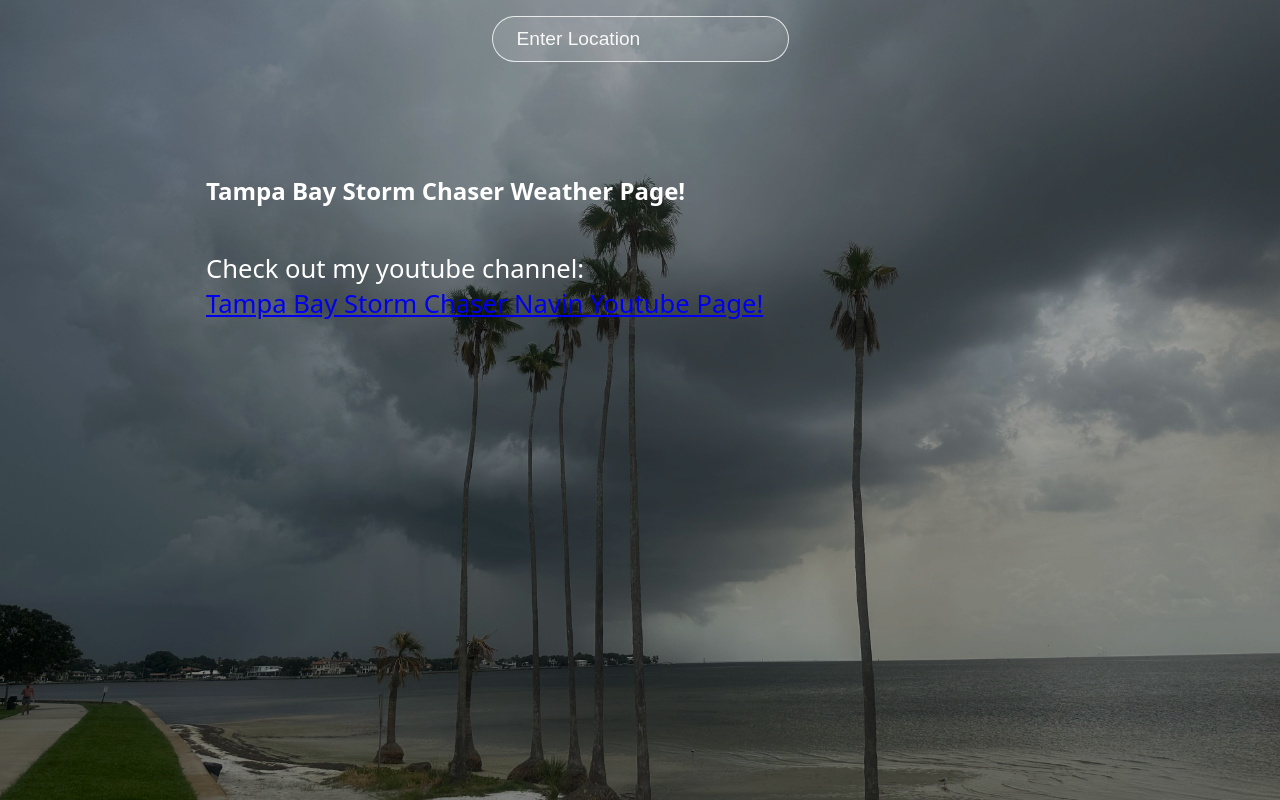
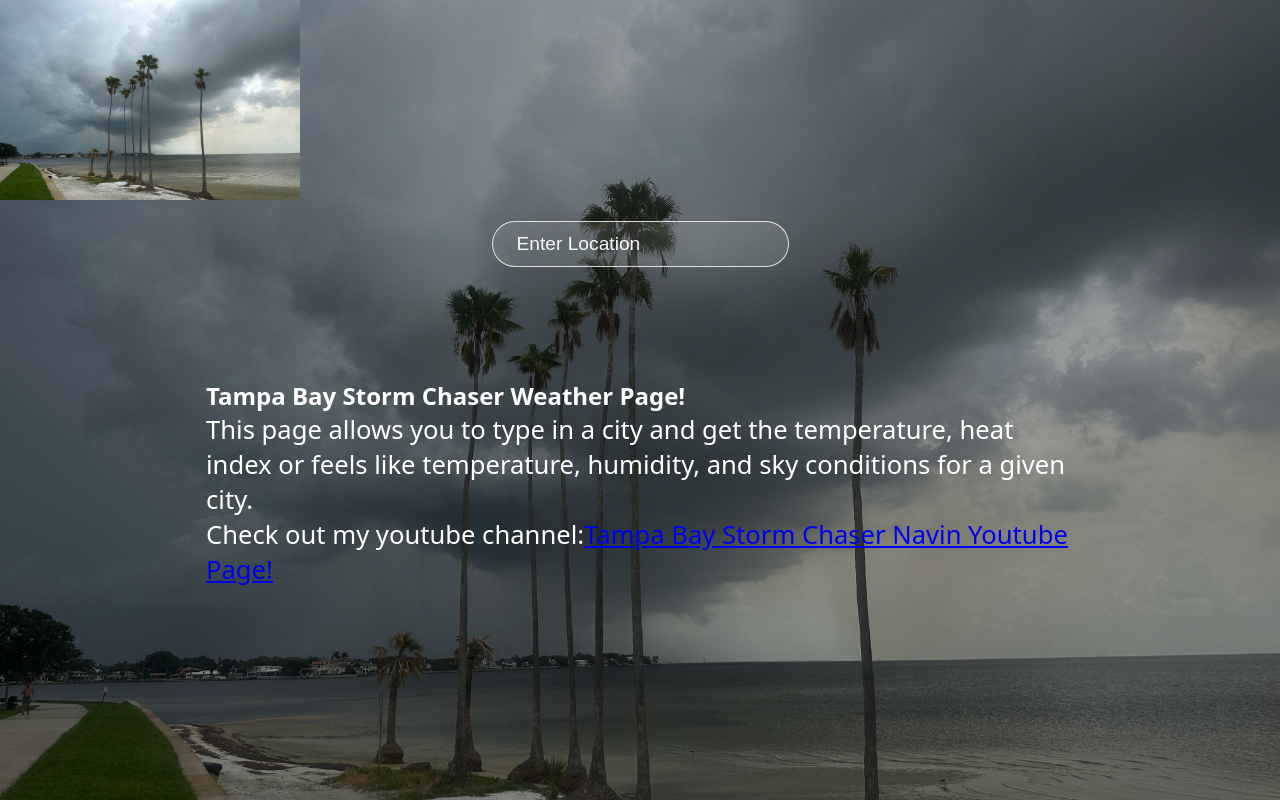
Before and after one commit to navinsinghmed/springboard_comprehensive_navin, a React (Create React App) app in the folder weather-app-2/: page / in a window 1280 px wide. Built offline with nearby package versions, Linux system fonts and the light colour scheme.

Commit message:
Update App.js

```diff
--- a/weather-app-2/src/App.js
+++ b/weather-app-2/src/App.js
@@ -1,6 +1,9 @@
 import React, { useState } from "react";
 import axios from "axios";
 import "./styles.css";
+import tampabaystorm from "./assets/tampabaystorm.jpg";
+
+//Todo: add login and registration via login and registration js files
 
 function App() {
   const [data, setData] = useState({});
@@ -20,6 +23,13 @@ function App() {
 
   return (
     <div className="app">
+      <div>
+        <img
+          src={tampabaystorm}
+          alt="Storm over Tampa Bay"
+          style={{ height: 200, width: 300 }}
+        />
+      </div>
       <div className="search">
         <input
           value={location}
@@ -31,11 +41,12 @@ function App() {
       <div className="container">
         <div className="top">
           <h2>Tampa Bay Storm Chaser Weather Page!</h2>
-          <br></br>
-          <br></br>
           <p>
+            This page allows you to type in a city and get the temperature, heat
+            index or feels like temperature, humidity, and sky conditions for a
+            given city.
+            <br></br>
             Check out my youtube channel:
-            <br></br>
             <a
               href="https://www.youtube.com/channel/UCDsDUNjGaFV6j2jZE8VRb6Q"
               target="_blank"
@@ -55,7 +66,7 @@ function App() {
           </div>
         </div>
 
-        {data.name != undefined && (
+        {data.name !== undefined && (
           <div className="bottom">
             <div className="feels">
               {data.main ? (
```
